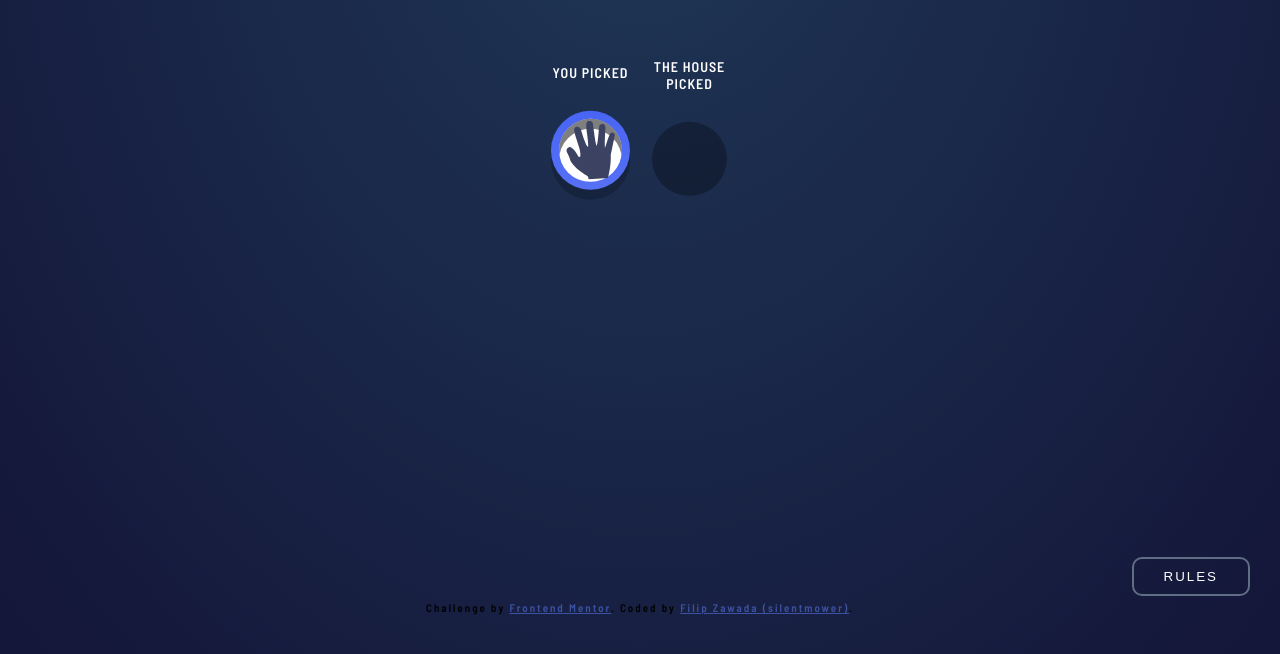
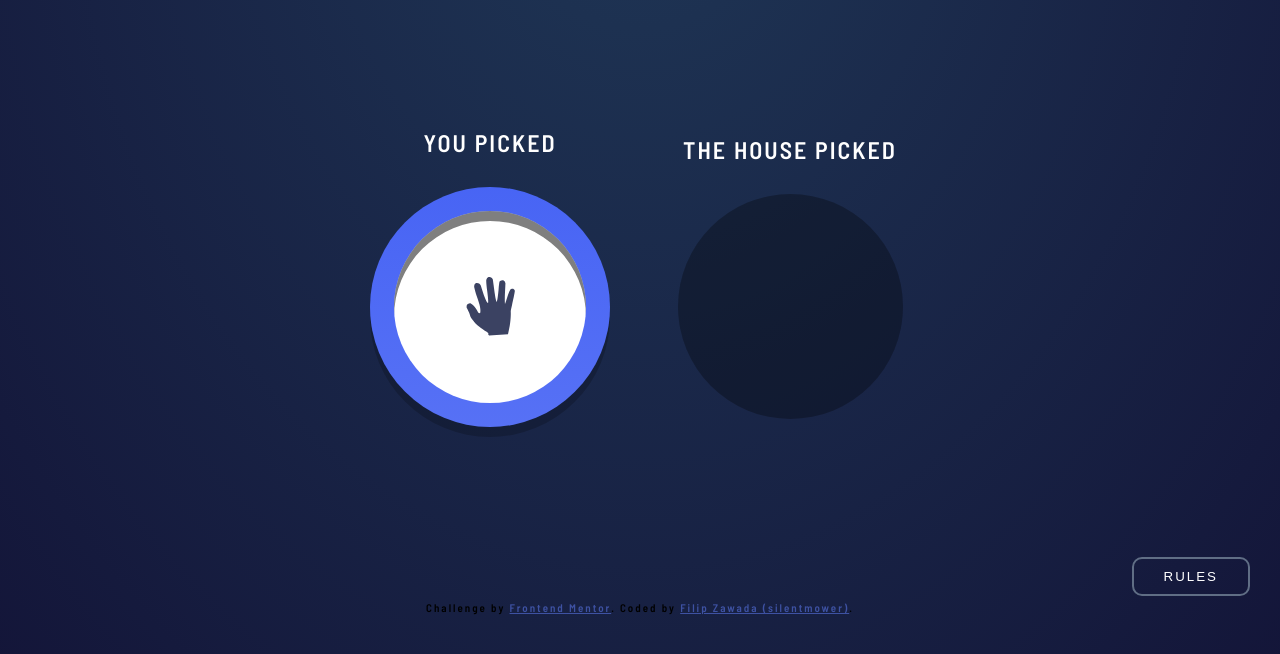
Before and after one commit to silentmower/Frontend-Mentor, a plain HTML site: page rock-paper-scissors-master/rock-paper-scissors-master/index.html in a window 1280 px wide. Shown: the part 186-840 px from the top of the page. Drawn offline with Linux system fonts and the light colour scheme.

Commit message:
added fight section

```diff
--- a/rock-paper-scissors-master/rock-paper-scissors-master/style.css
+++ b/rock-paper-scissors-master/rock-paper-scissors-master/style.css
@@ -17,7 +17,8 @@
 
 body{
     background: radial-gradient(at top,hsl(214, 47%, 23%), hsl(237, 49%, 15%));
-    height: 100vh;
+    min-height: 100vh;
+    min-width: 100vw;
     overflow: hidden;
     font-family: "Barlow Semi Condensed", sans-serif;
     letter-spacing: 2px;
@@ -146,10 +147,12 @@ section {
   justify-content: space-between;
   align-items: center;
   max-width: 600px;
+  width: 1000%;
+  aspect-ratio: 1/1;
   margin: 0 auto;
   padding: 0 auto;
   color: white;
-  margin-top: -150px;
+
 }
 
 .picked {
@@ -181,8 +184,7 @@ section {
     display: block;
     width: 100%;
     text-align: center;
-    font-size: 14px;
-    letter-spacing: 1px;
+    font-size: 24px;
 }
 
 .placeholder {
```
